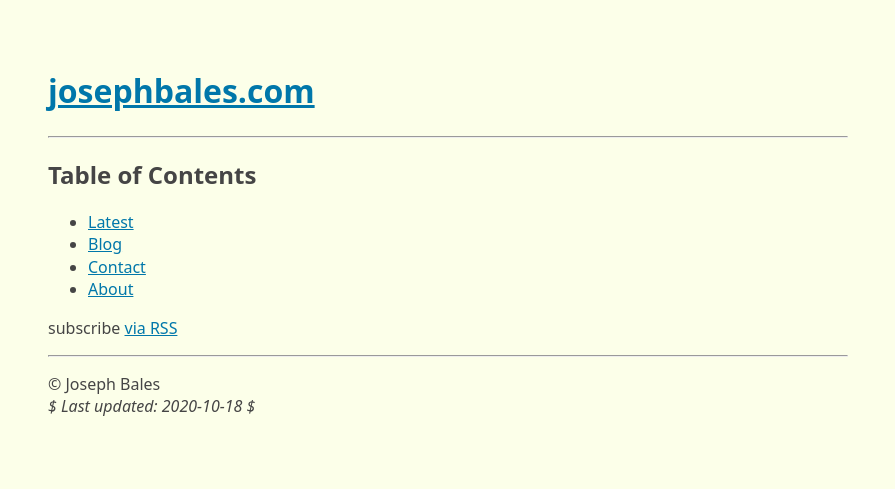
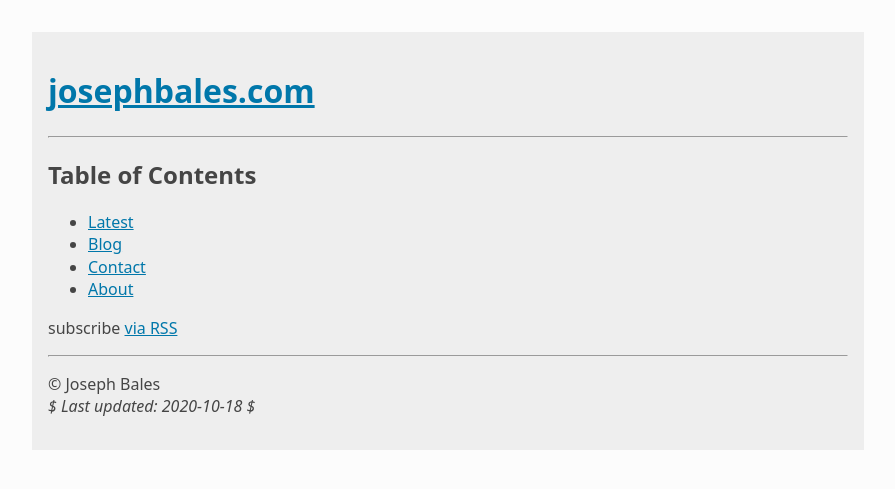
Before and after one commit to josephbales/jb-jekyll, a Jekyll site: the page built from index.html, in a window 1280 px wide. Shown: the top 489 px of the page, without its empty margins (192-1087 px from the left). Built offline with Jekyll 4.4.1, drawn with Linux system fonts in a browser that asks for light colours.

Commit message:
updated styles to make them more... better

```diff
--- a/css/main.css
+++ b/css/main.css
@@ -1,8 +1,9 @@
 html {
-    background-color: #fcffe9;
+    background-color: #fcfcfc;
 }
 body {
-    font-family: Hack, "Noto Sans", "Open Sans", Arial, Sans-serif;
+    font-family: "Noto Sans", "Open Sans", Arial, Sans-serif;
+    background-color: #eeeeee;
     color: #454545;
     font-size: 16px;
     margin: 2em auto;
@@ -11,10 +12,10 @@ body {
     line-height: 1.4;
 }
 a {
-    color: #07a;
+    color: rgb(0, 119, 170);
 }
 a:visited {
-    color: #941352;
+    color: rgb(0, 76, 109);
 }
 small {
     font-size: 0.4em;
@@ -86,9 +87,16 @@ blockquote:after {
 }
 @media (prefers-color-scheme: dark) {
     html {
-        background-color: #051505;
+        background-color: #000000;
     }
     body {
+        background-color: #222222;
         color: #ccc;
     }
+    a {
+        color: rgb(0, 170, 50);
+    }
+    a:visited {
+        color: rgb(25, 90, 25);
+    }
 }
```
